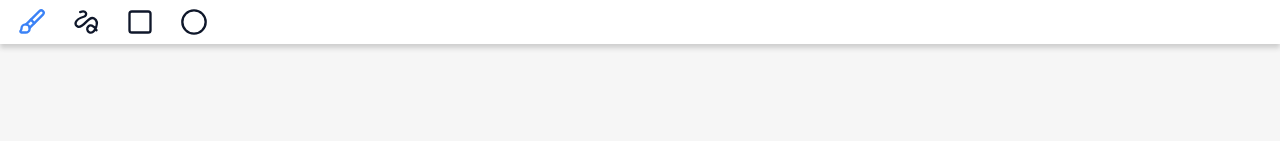
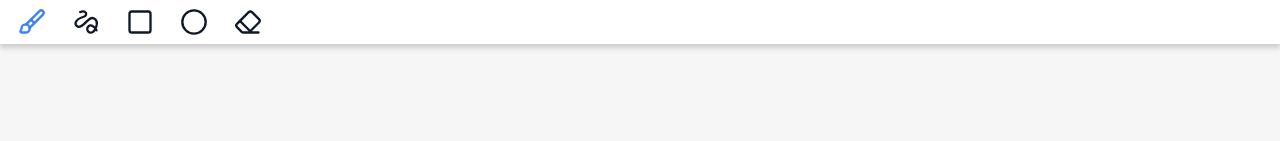
Before and after one commit to itsslava/paint-app, a React (Vite) app: page / in a window 1280 px wide. Shown: the top 141 px of the page. Built offline with nearby package versions, Linux system fonts and the light colour scheme.

Commit message:
feat: добавить инструмент Eraser и кнопку в Toolbar

```diff
--- /dev/null
+++ b/src/shared/icons/EraserIcon.tsx
@@ -0,0 +1,30 @@
+type IconProps = {
+	size?: number;
+	className?: string;
+	title?: string;
+};
+
+const EraserIcon = ({ size = 20, className, title = 'Eraser' }: IconProps) => {
+	return (
+		<svg
+			xmlns="http://www.w3.org/2000/svg"
+			width={size}
+			height={size}
+			viewBox="0 0 24 24"
+			fill="none"
+			stroke="currentColor"
+			strokeWidth={2}
+			strokeLinecap="round"
+			strokeLinejoin="round"
+			role="img"
+			aria-hidden={title ? undefined : true}
+			className={className}
+		>
+			{title ? <title>{title}</title> : null}
+			<path d="M21 21H8a2 2 0 0 1-1.42-.587l-3.994-3.999a2 2 0 0 1 0-2.828l10-10a2 2 0 0 1 2.829 0l5.999 6a2 2 0 0 1 0 2.828L12.834 21" />
+			<path d="m5.082 11.09 8.828 8.828" />
+		</svg>
+	);
+};
+
+export default EraserIcon;
--- a/src/shared/icons/index.ts
+++ b/src/shared/icons/index.ts
@@ -2,3 +2,4 @@ export { default as BrushIcon } from './BrushIcon';
 export { default as LineIcon } from './LineIcon';
 export { default as RectangleIcon } from './RectangleIcon';
 export { default as CircleIcon } from './CircleIcon';
+export { default as EraserIcon } from './EraserIcon';
--- /dev/null
+++ b/src/shared/tools/eraser.ts
@@ -0,0 +1,54 @@
+import Tool from './tool';
+
+export default class Eraser extends Tool {
+	private isDrawing = false;
+
+	constructor(canvas: HTMLCanvasElement) {
+		super(canvas);
+		this.attach();
+	}
+
+	private attach(): void {
+		this.canvas.addEventListener('mousedown', this.handleMouseDown);
+		this.canvas.addEventListener('mousemove', this.handleMouseMove);
+		window.addEventListener('mouseup', this.handleMouseUp);
+	}
+
+	override destroy(): void {
+		this.canvas.removeEventListener('mousedown', this.handleMouseDown);
+		this.canvas.removeEventListener('mousemove', this.handleMouseMove);
+		window.removeEventListener('mouseup', this.handleMouseUp);
+	}
+
+	private draw(x: number, y: number): void {
+		this.ctx.lineTo(x, y);
+		this.ctx.stroke();
+	}
+
+	private handleMouseDown = (e: MouseEvent): void => {
+		this.isDrawing = true;
+
+		const { x, y } = this.getPos(e);
+
+		this.ctx.globalCompositeOperation = 'destination-out';
+
+		this.ctx.beginPath();
+		this.ctx.moveTo(x, y);
+	};
+
+	private handleMouseMove = (e: MouseEvent): void => {
+		if (!this.isDrawing) return;
+
+		const { x, y } = this.getPos(e);
+		this.draw(x, y);
+	};
+
+	private handleMouseUp = (): void => {
+		if (!this.isDrawing) return;
+		this.isDrawing = false;
+
+		this.ctx.globalCompositeOperation = 'source-over';
+
+		this.ctx.closePath();
+	};
+}
--- a/src/shared/tools/index.ts
+++ b/src/shared/tools/index.ts
@@ -3,3 +3,4 @@ export { default as Brush } from './brush';
 export { default as Line } from './line';
 export { default as Rectangle } from './rectangle';
 export { default as Circle } from './circle';
+export { default as Eraser } from './eraser';
--- a/src/widgets/toolbar/ui/Toolbar.tsx
+++ b/src/widgets/toolbar/ui/Toolbar.tsx
@@ -2,8 +2,8 @@ import { observer } from 'mobx-react-lite';
 import toolState, { type ToolType } from '@shared/store/toolState';
 import canvasState from '@shared/store/canvasState';
 import { IconButton } from '@shared/ui';
-import { Brush, Circle, Line, Rectangle, Tool } from '@shared/tools';
-import { BrushIcon, CircleIcon, LineIcon, RectangleIcon } from '@shared/icons';
+import { Brush, Circle, Eraser, Line, Rectangle, Tool } from '@shared/tools';
+import { BrushIcon, CircleIcon, EraserIcon, LineIcon, RectangleIcon } from '@shared/icons';
 
 import styles from './toolbar.module.scss';
 import type { JSX } from 'react';
@@ -13,6 +13,7 @@ const toolFactory: Partial<Record<ToolType, new (canvas: HTMLCanvasElement) => T
 	line: Line,
 	rectangle: Rectangle,
 	circle: Circle,
+	eraser: Eraser,
 };
 
 const toolButtons: Array<{
@@ -24,6 +25,7 @@ const toolButtons: Array<{
 	{ key: 'line', label: 'Line', Icon: LineIcon },
 	{ key: 'rectangle', label: 'Rectangle', Icon: RectangleIcon },
 	{ key: 'circle', label: 'Circle', Icon: CircleIcon },
+	{ key: 'eraser', label: 'Eraser', Icon: EraserIcon },
 ];
 
 const ToolBar = observer(() => {
```
